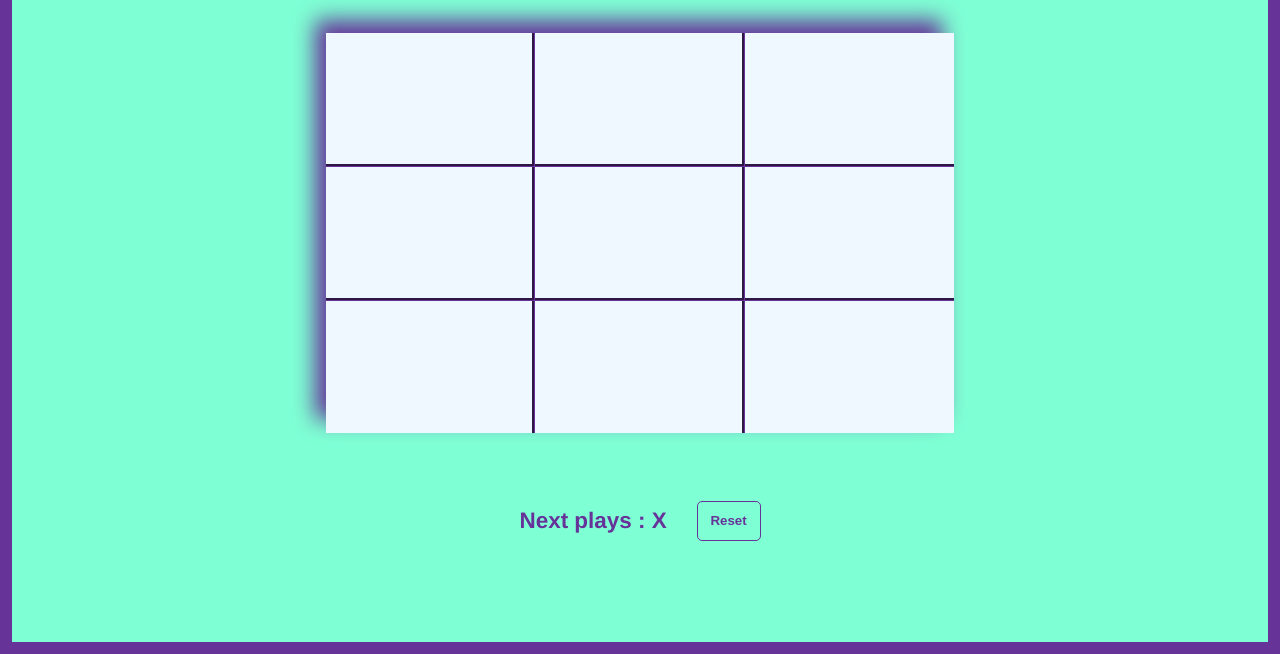
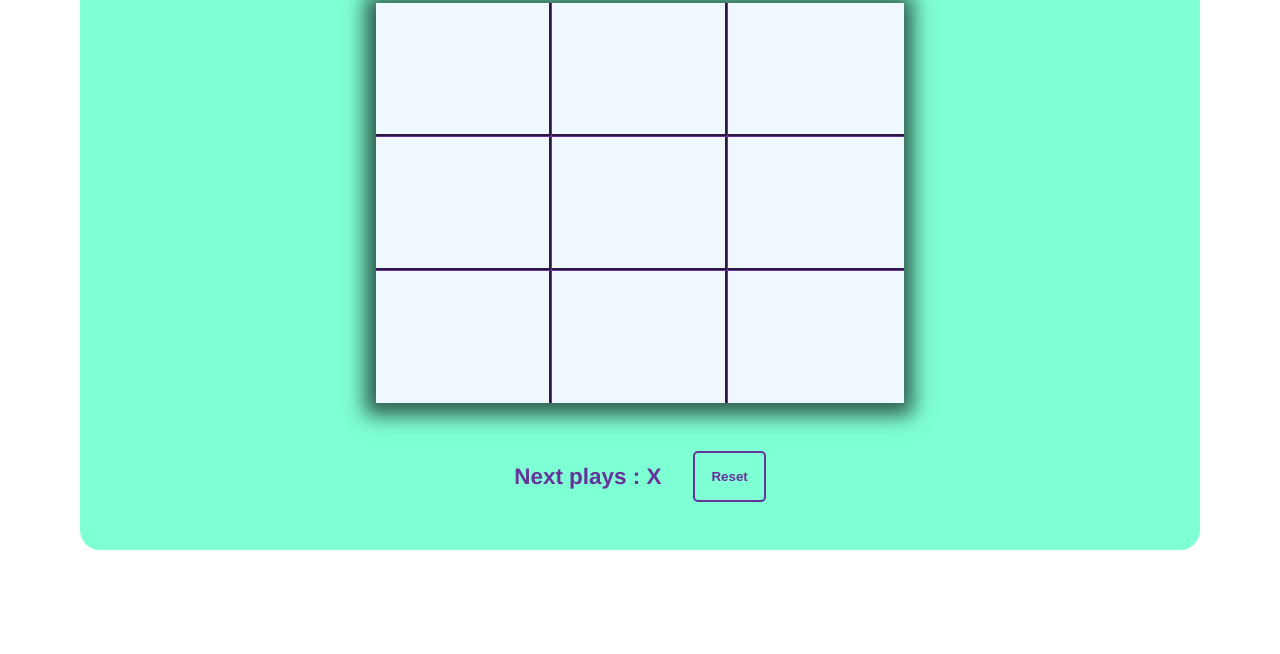
Before and after one commit to Ayush-3012/tictactoe_, a plain HTML site: page index.html in a window 1280 px wide. Shown: the part 146-800 px from the top of the page. Drawn offline with Linux system fonts and the light colour scheme.

Commit message:
a little modification, add sound

```diff
--- a/script.js
+++ b/script.js
@@ -2,6 +2,7 @@ const nodes = new Array(9);
 const next = document.querySelector(".next");
 var text = document.querySelector(".text");
 const reset = document.querySelector("#reset");
+const audioWin = new Audio("beep.wav");
 
 let input = "X";
 let moves = 0;
@@ -18,6 +19,7 @@ reset.addEventListener("click", () => {
 function toggle(input) {
   return input === "X" ? "0" : "X";
 }
+audioWin.play();
 
 function checkwinner() {
   let winn = [
@@ -38,6 +40,10 @@ function checkwinner() {
     ) {
       text.innerText = `Winner is : ${nodes[e[0]].innerText}`;
       winner = true;
+      nodes[e[0]].style.backgroundColor = "bisque";
+      nodes[e[1]].style.backgroundColor = "bisque";
+      nodes[e[2]].style.backgroundColor = "bisque";
+      audioWin.play();
     }
   });
 }
@@ -61,7 +67,7 @@ nodes.forEach((key) => {
         });
         document
           .querySelector(".info")
-          .getElementsByTagName("img")[0].style.width = "50px";
+          .getElementsByTagName("img")[0].style.width = "100px";
       }
     }
 
--- a/style.css
+++ b/style.css
@@ -5,7 +5,7 @@
 }
 
 body {
-  background-color: aquamarine;
+  padding: 2rem 5rem;
 }
 
 h1 {
@@ -13,39 +13,40 @@ h1 {
   color: rebeccapurple;
 }
 .game {
-  border: 12px solid rebeccapurple;
-  height: 100vh;
+  padding: 2rem;
   display: flex;
   align-items: center;
   justify-content: center;
   flex-direction: column;
+  background-color: aquamarine;
+  border-radius: 20px;
 }
 
 .info {
-  width: 20vw;
-  height: 10vh;
-  margin-top: 3rem;
+  margin-top: 2rem;
+  padding: 1rem 2rem;
   display: flex;
-  flex-direction: row;
   align-items: center;
-  justify-content: space-around;
+  gap: 1rem;
   color: rebeccapurple;
   font-family: Helvetica;
   font-size: larger;
 }
 
-.info img{
+.info img {
   width: 0;
   transition: width 1s ease-in-out;
 }
 
 #reset {
-  width: 5vw;
+  padding: 1rem;
+  display: flex;
+  justify-content: center;
+  align-items: center;
   color: rebeccapurple;
   background-color: aquamarine;
-  border: rebeccapurple solid 0.5px;
+  border: 2px rebeccapurple solid;
   border-radius: 5px;
-  height: 5vh;
   cursor: pointer;
   font-weight: bold;
 }
@@ -54,7 +55,7 @@ h1 {
   width: 50%;
   height: 50vh;
   background-color: aliceblue;
-  box-shadow: -0.7rem -0.8rem 1.3rem rebeccapurple;
+  box-shadow: -1px 2px 19px 10px rgba(0, 0, 0, 0.64);
   display: flex;
 }
 
```
Also changed, not shown: 1 other file.
